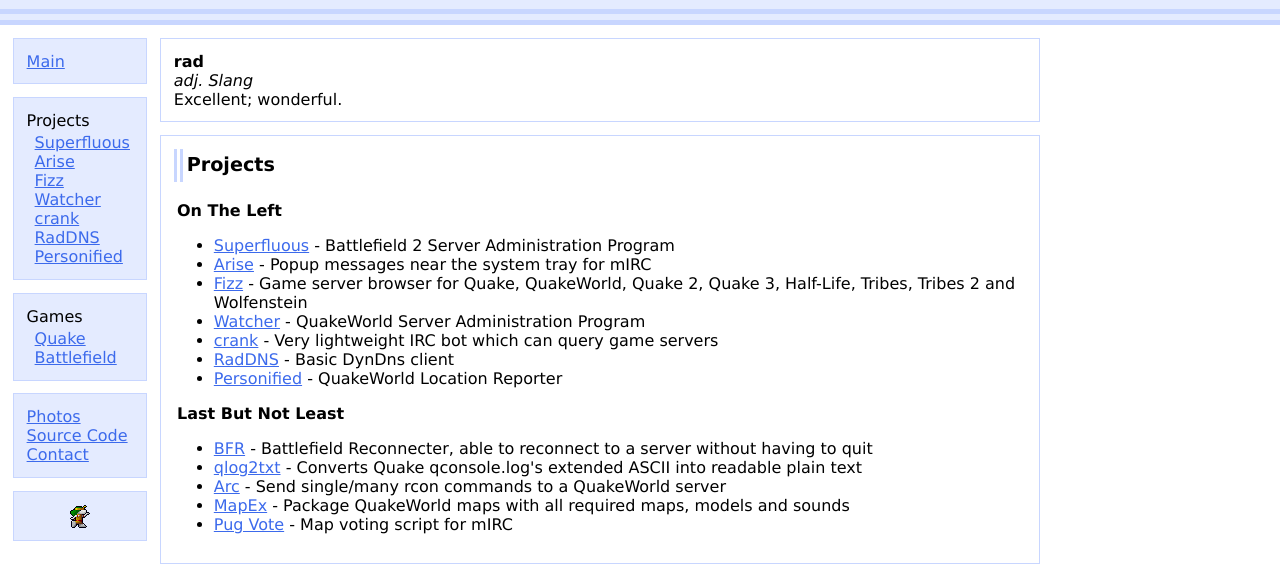
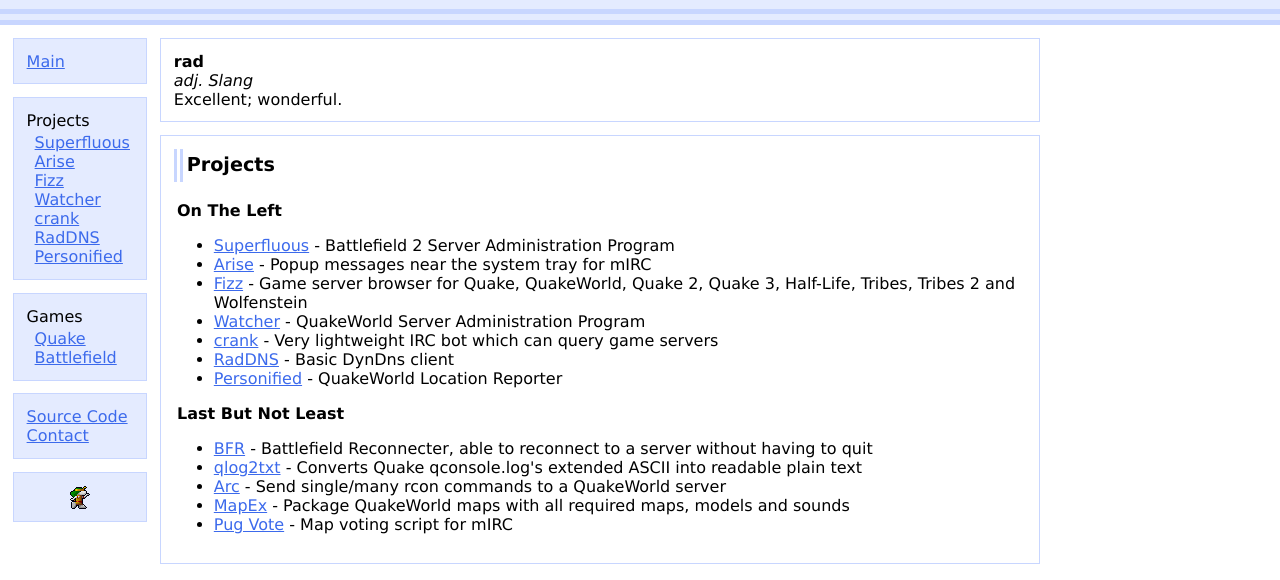
Before and after one commit to literatesnow/nisda, a plain HTML site: page www/static/index.html in a window 1280 px wide. Shown: the part 68-648 px from the top of the page. Drawn offline with Linux system fonts and the light colour scheme.

Commit message:
Disable photos page.

```diff
--- a/www/static/index.html
+++ b/www/static/index.html
@@ -40,7 +40,6 @@
       </div>
 
       <div class="box">
-        <div class="ht"><a href="photos.html">Photos</a></div>
         <div class="ht"><a href="source.html">Source Code</a></div>
         <div class="ht"><a href="contact.html">Contact</a></div>
       </div>
```
Also changed, not shown: www/static/404.html (+0 -1 lines), www/static/arise.html (+0 -1 lines), www/static/battlefield.html (+0 -1 lines), www/static/contact.html (+0 -1 lines), www/static/crank.html (+0 -1 lines), www/static/fizz-history.html (+0 -1 lines), www/static/fizz.html (+0 -1 lines), www/static/oztf.html (+0 -1 lines), www/static/personified.html (+0 -1 lines), www/static/quake.html (+0 -1 lines), www/static/raddns.html (+0 -1 lines), www/static/source.html (+0 -1 lines), www/static/superfluous.html (+0 -1 lines), www/static/watcher.html (+0 -1 lines), 1 other file.
